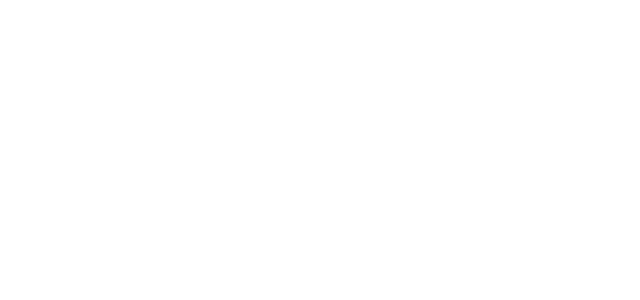
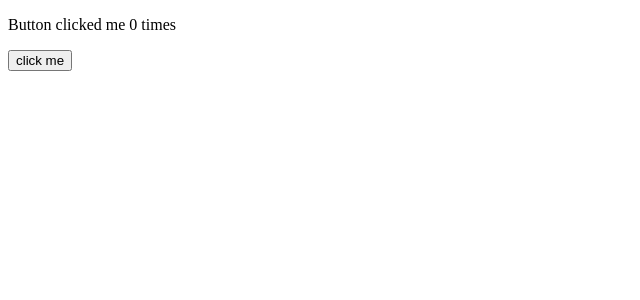
Before and after one commit to acciojob/button-counter-mvikram123, a React app: page / in a window 1280 px wide. Shown: the top 300 px of the page, without its empty margins (0-640 px from the left). Built offline with nearby package versions, Linux system fonts and the light colour scheme.

Commit message:
submitting code-Sun Aug 13 2023 23:16:04 GMT+0530 (India Standard Time)

```diff
--- a/src/components/App.js
+++ b/src/components/App.js
@@ -1,11 +1,13 @@
 
 import React from "react";
 import './../styles/App.css';
+import Button  from "./Button";
 
 const App = () => {
   return (
     <div>
         {/* Do not remove the main div */}
+        <Button />
     </div>
   )
 }
--- /dev/null
+++ b/src/components/Button.js
@@ -0,0 +1,23 @@
+import React,{useState} from "react";
+
+
+
+const Button=()=>{
+    let[count,setCount]=useState(0)
+
+
+function increase(){
+
+    setCount(count+1);
+}
+    return(
+
+        <div>
+             <p>Button clicked me {count} times</p>
+                <button onClick={increase}>click me</button>
+
+        </div>
+
+    )
+}
+export default Button;
```
Also changed, not shown: 1 other file (tests, documents, lock files or other folders).
